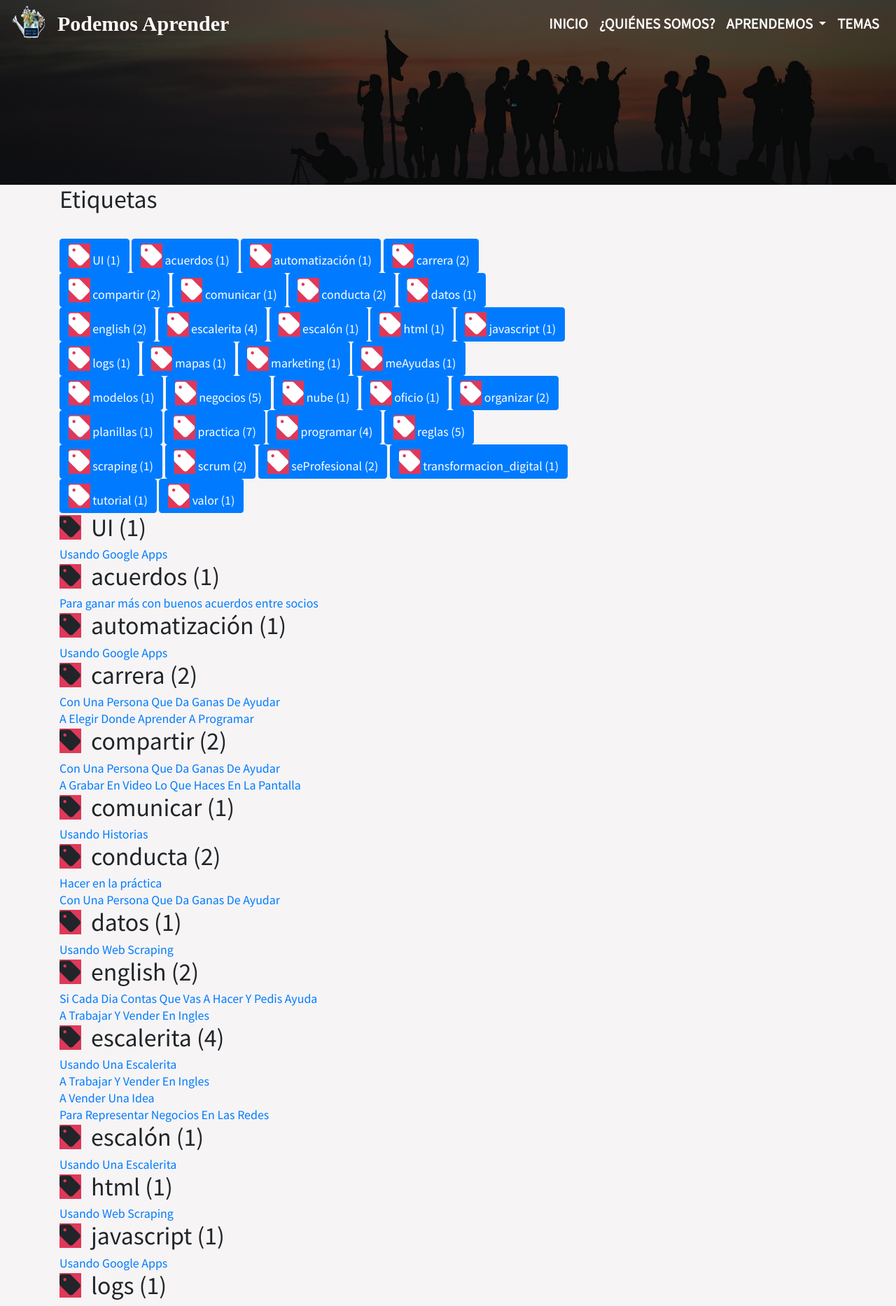
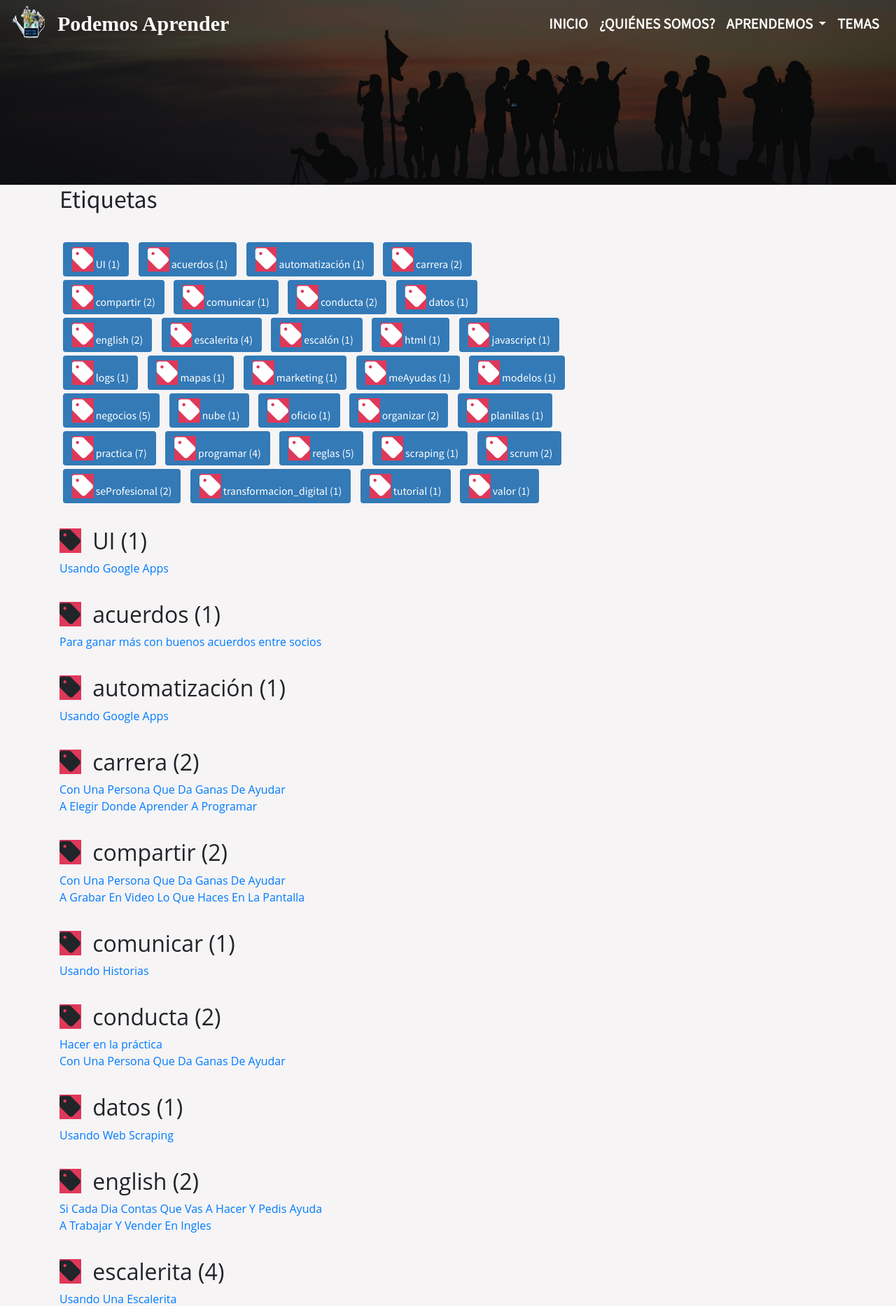
Before and after one commit to podemosaprender/podemosaprender.github.io, a Jekyll site: the page built from tags.html, in a window 1280 px wide. Shown: the top 1866 px of the page at 70% size. Built offline with Jekyll 4.4.1, drawn with Linux system fonts in a browser that asks for light colours; nearby versions of some CDN libraries; some web fonts are replaced; comment, search, counter and statistics services are not loaded.

Commit message:
estilos tags

```diff
--- a/css/styles.css
+++ b/css/styles.css
@@ -451,6 +451,61 @@ a:hover {
   filter: drop-shadow(2px 2px 2px rgba(128, 128, 128, 1));
 }
 
+/* Tags */
+
+.tag-btn {
+    margin: 5px;
+}
+
+.btn-primary {
+    color: #fff;
+    background-color: #337ab7;
+    border-color: #2e6da4;
+}
+
+
+element.style {
+}
+.tag-btn {
+    margin: 5px;
+}
+.btn-primary {
+    color: #fff;
+    background-color: #337ab7;
+    border-color: #2e6da4;
+}
+.btn {
+    display: inline-block;
+    padding: 6px 12px;
+    margin-bottom: 0;
+    font-size: 14px;
+    font-weight: 400;
+    line-height: 1.42857143;
+    text-align: center;
+    white-space: nowrap;
+    vertical-align: middle;
+    -ms-touch-action: manipulation;
+    touch-action: manipulation;
+    cursor: pointer;
+    -webkit-user-select: none;
+    -moz-user-select: none;
+    -ms-user-select: none;
+    user-select: none;
+    background-image: none;
+    border: 1px solid transparent;
+    border-radius: 4px;
+}
+
+#full-tags-list {
+    font-family: 'Open Sans', 'Helvetica Neue', Helvetica, Arial, sans-serif;
+}
+
+.linked-section {
+    padding-top: 60px;
+    margin-top: -25px;
+}
+
+
 /* Botón Skip */
 
 .skip2content-link {
```
